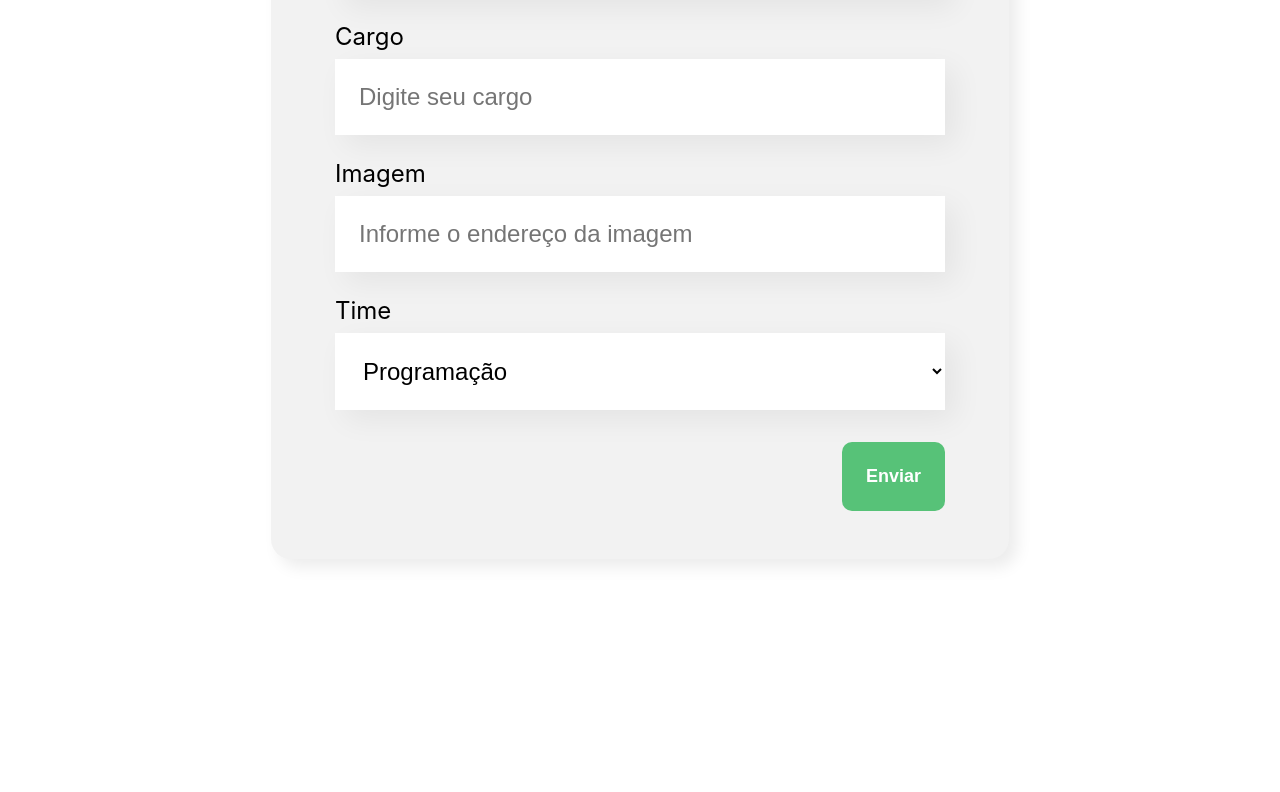
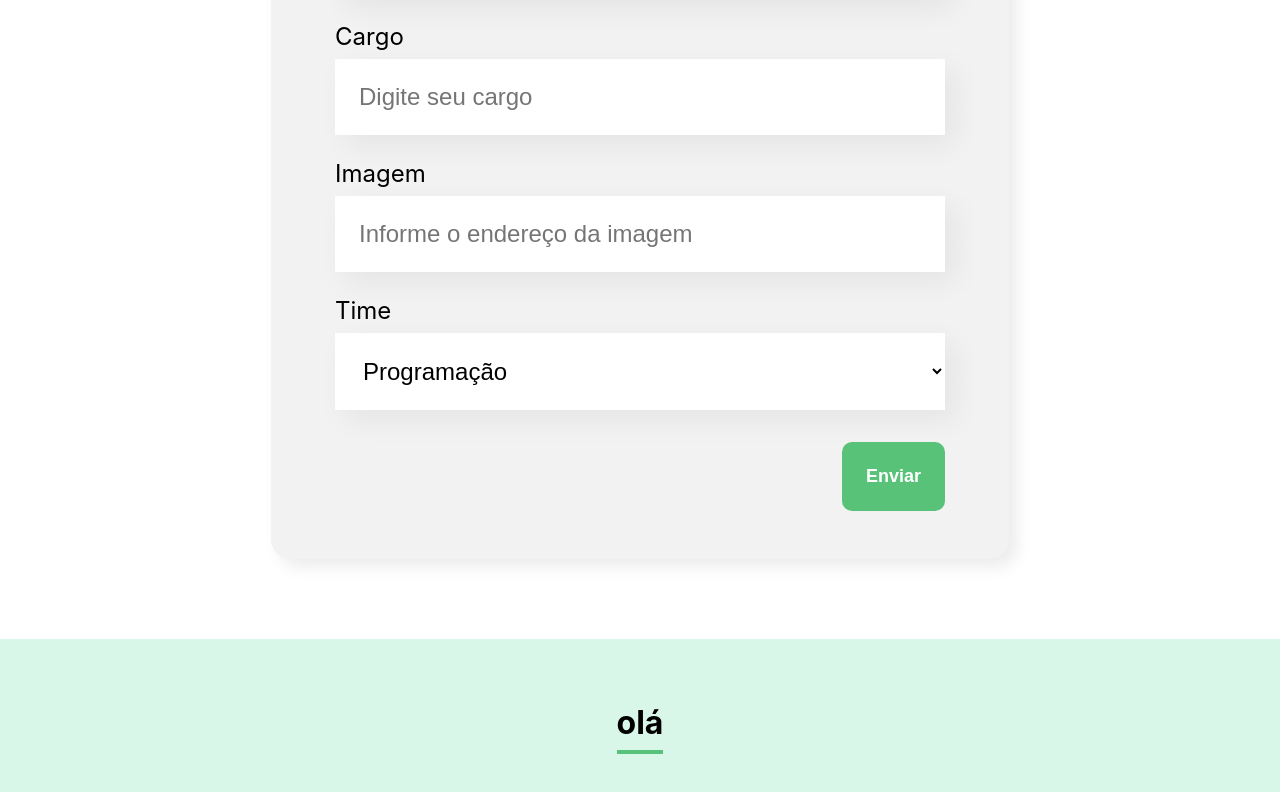
Before and after one commit to caruazu/organo-react, a React (Create React App) app: page / in a window 1280 px wide. Shown: the part 844-1636 px from the top of the page. Before the commit the page ends 1483 px from the top, so only its background shows below. Built offline with nearby package versions, Linux system fonts and the light colour scheme; the HTML template or start-up script is replaced by a standard one.

Commit message:
novo componente Time

```diff
--- a/src/App.js
+++ b/src/App.js
@@ -1,6 +1,7 @@
 import { useState } from 'react';
 import Banner from './components/Banner/Banner';
 import FormPage from './components/FormPage/FormPage';
+import Time from './components/Time/Time';
 
 function App() {
 
@@ -15,6 +16,7 @@
     <div className="App">
       <Banner/>
       <FormPage aoEnvio={colaborador => aoAvaliar(colaborador)} />
+      <Time nome="olá"></Time>
     </div>
   );
 }
--- /dev/null
+++ b/src/components/Time/Time.css
@@ -0,0 +1,12 @@
+.time{
+    text-align: center;
+    padding: 32px;
+    background-color: #D9F7E9;
+}
+
+.time h3{
+    font-size: 32px;
+    border-bottom: 4px solid #57C278;
+    padding-bottom: 8px;
+    display: inline-block;
+}
--- /dev/null
+++ b/src/components/Time/Time.js
@@ -0,0 +1,11 @@
+import './Time.css'
+
+const Time = (props) => {
+    return (
+        <section className='time'>
+            <h3>{props.nome}</h3>
+        </section>
+    )
+}
+
+export default Time
```
